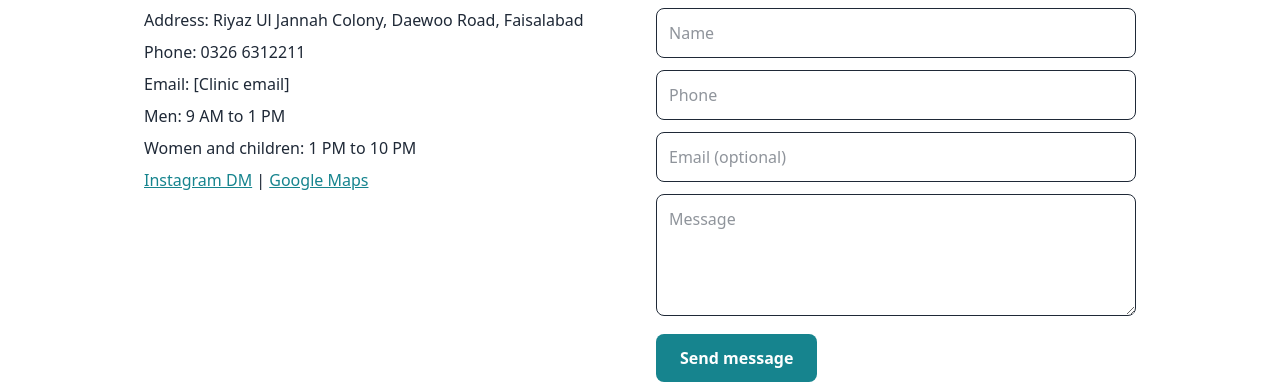
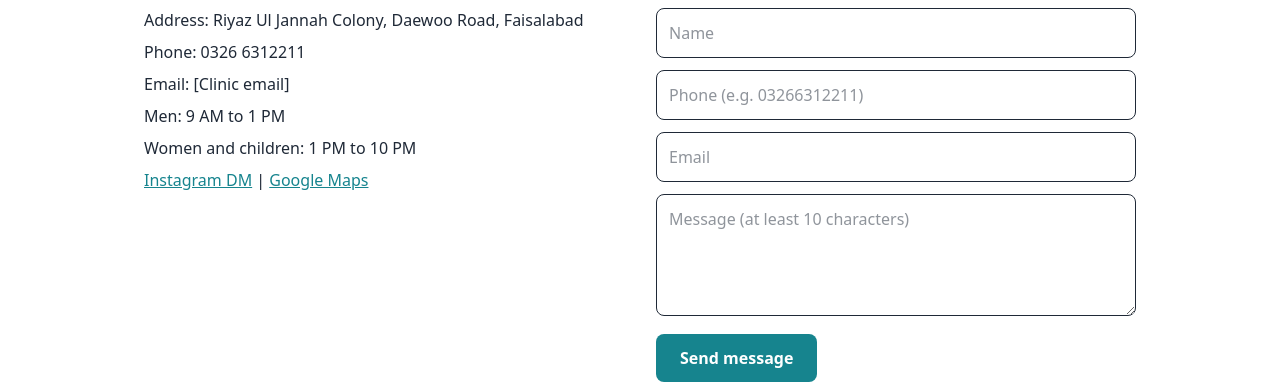
Before and after one commit to amna-butt-code/codesaviours-ETraining-TeamB-Nexmove, a Next.js app in the folder client/: page /contact in a window 1280 px wide. Shown: the part 300-684 px from the top of the page. Built offline with nearby package versions, Linux system fonts and the light colour scheme; no server answers.

Commit message:
fix: align contact form fields with Message model

```diff
--- a/client/src/app/contact/page.js
+++ b/client/src/app/contact/page.js
@@ -5,7 +5,7 @@ import PageHero from "../../components/PageHero";
 const API = process.env.NEXT_PUBLIC_API_URL || "http://127.0.0.1:5000";
 
 export default function Contact() {
-  const [form, setForm] = useState({ name: "", phone: "", email: "", message: "" });
+  const [form, setForm] = useState({ name: "", phone: "", email: "", text: "" });
   const [status, setStatus] = useState("");
 
   const set = (k, v) => setForm({ ...form, [k]: v });
@@ -19,7 +19,14 @@ export default function Contact() {
         headers: { "Content-Type": "application/json" },
         body: JSON.stringify(form),
       });
-      setStatus(res.ok ? "Thank you. We will get back to you." : "Could not send. Please try again.");
+      if (res.ok) {
+        setStatus("Thank you. We will get back to you.");
+        setForm({ name: "", phone: "", email: "", text: "" });
+      } else {
+        const data = await res.json().catch(() => ({}));
+        const first = data.errors ? Object.values(data.errors)[0] : null;
+        setStatus(first || "Could not send. Please try again.");
+      }
     } catch {
       setStatus("Could not send. Please try again.");
     }
@@ -42,10 +49,10 @@ export default function Contact() {
           </p>
         </div>
         <form onSubmit={submit} className="space-y-3">
-          <input className="border rounded-lg p-3 w-full" placeholder="Name" required value={form.name} onChange={(e) => set("name", e.target.value)} />
-          <input className="border rounded-lg p-3 w-full" placeholder="Phone" required value={form.phone} onChange={(e) => set("phone", e.target.value)} />
-          <input className="border rounded-lg p-3 w-full" placeholder="Email (optional)" value={form.email} onChange={(e) => set("email", e.target.value)} />
-          <textarea className="border rounded-lg p-3 w-full" rows={4} placeholder="Message" required value={form.message} onChange={(e) => set("message", e.target.value)} />
+          <input className="border rounded-lg p-3 w-full" placeholder="Name" required minLength={2} value={form.name} onChange={(e) => set("name", e.target.value)} />
+          <input className="border rounded-lg p-3 w-full" placeholder="Phone (e.g. 03266312211)" value={form.phone} onChange={(e) => set("phone", e.target.value)} />
+          <input className="border rounded-lg p-3 w-full" type="email" placeholder="Email" required value={form.email} onChange={(e) => set("email", e.target.value)} />
+          <textarea className="border rounded-lg p-3 w-full" rows={4} minLength={10} placeholder="Message (at least 10 characters)" required value={form.text} onChange={(e) => set("text", e.target.value)} />
           <button className="bg-[var(--color-primary)] text-white px-6 py-3 rounded-lg font-semibold">Send message</button>
           {status && <p>{status}</p>}
         </form>
```
